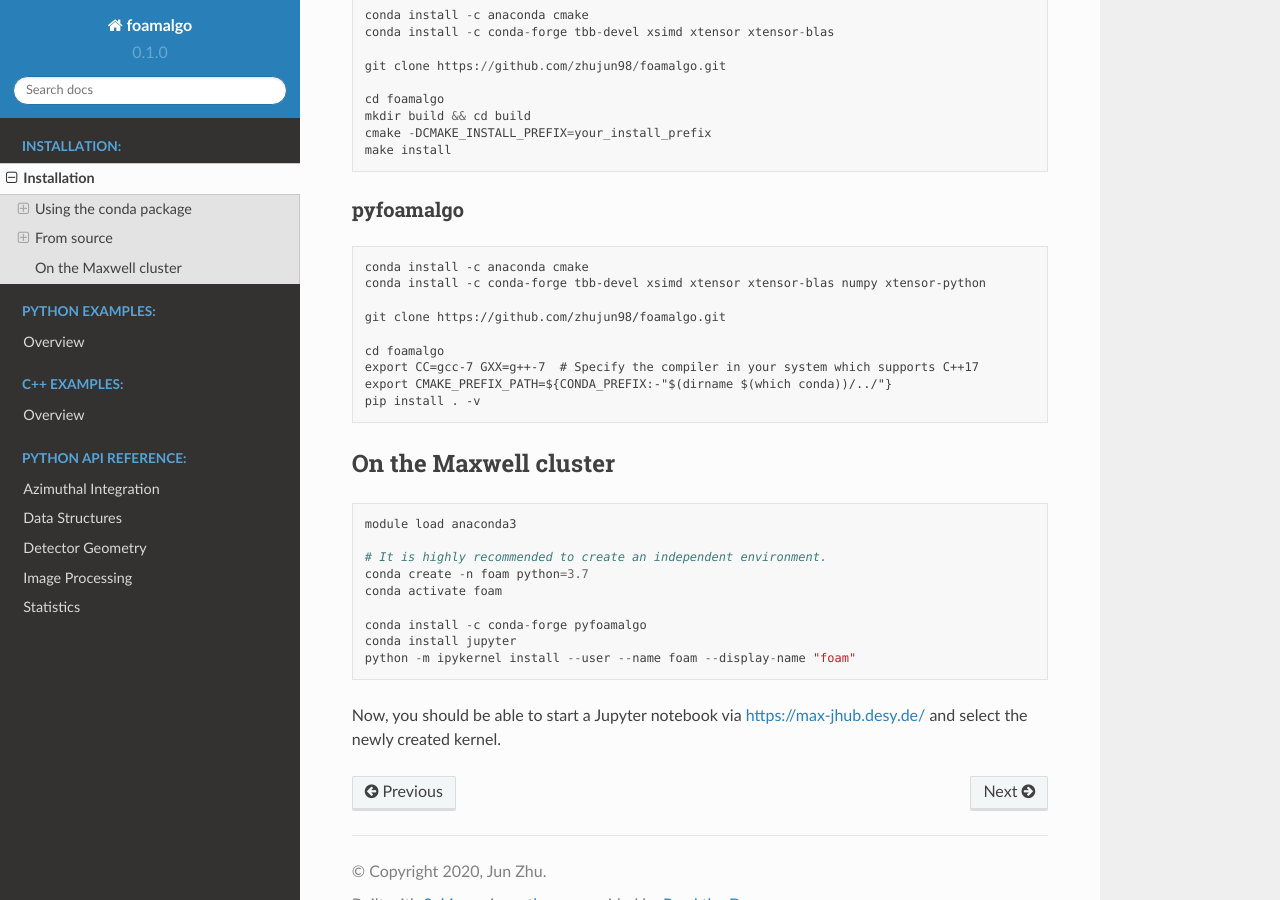
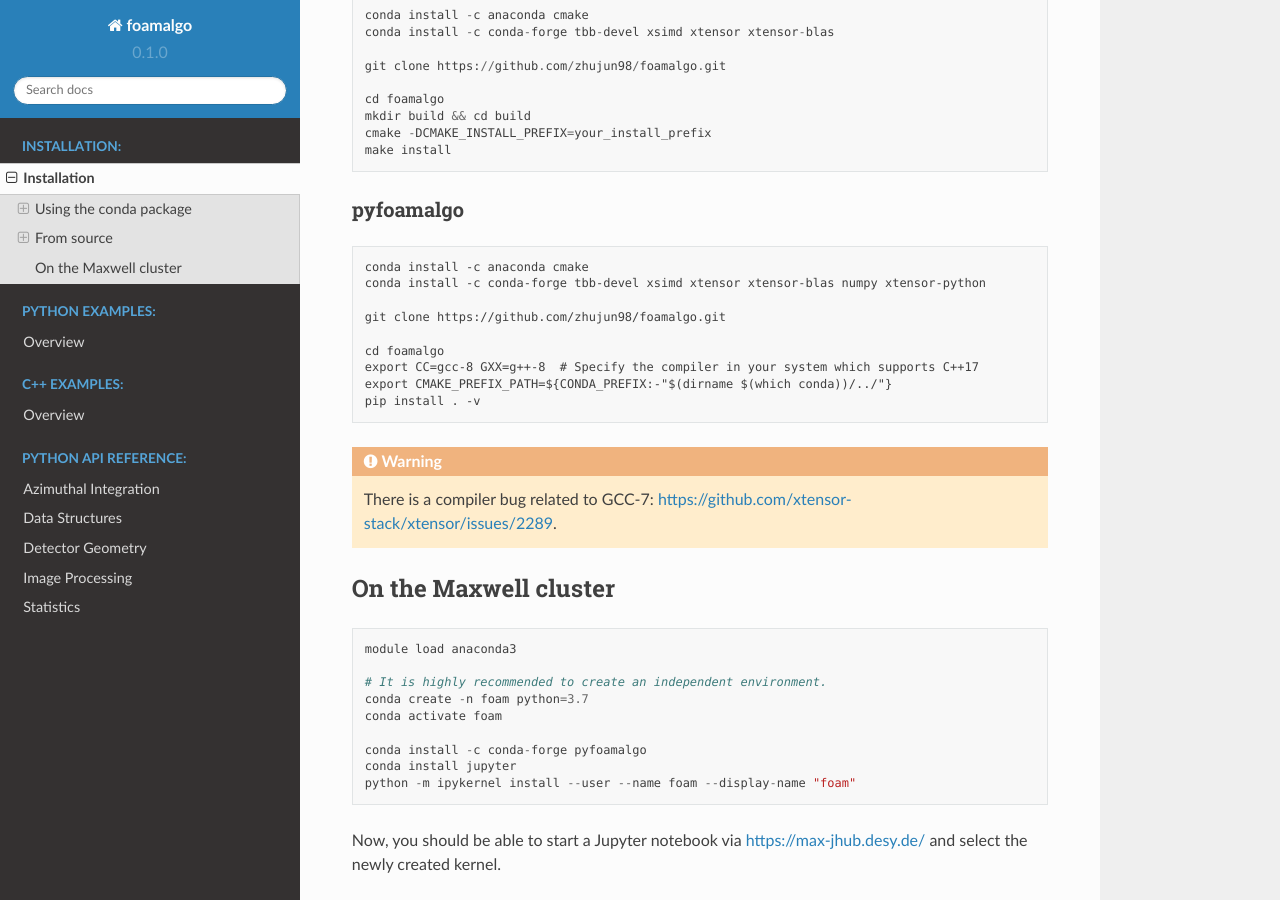
Before and after one commit to zhujun98/foamalgo, a Sphinx documentation site: the page built from docs/source/installation.rst, in a window 1280 px wide and 900 px high, scrolled down 609 px. Built offline with Sphinx 7.4.7 and the Read the Docs theme 2.0.0, drawn with Linux system fonts in a browser that asks for light colours; pages that are not in the unit, such as notebooks, are missing from menus.

Commit message:
Update RTD on installation

```diff
--- a/docs/source/installation.rst
+++ b/docs/source/installation.rst
@@ -50,9 +50,13 @@ pyfoamalgo
     git clone https://github.com/zhujun98/foamalgo.git
 
     cd foamalgo
-    export CC=gcc-7 GXX=g++-7  # Specify the compiler in your system which supports C++17
+    export CC=gcc-8 GXX=g++-8  # Specify the compiler in your system which supports C++17
     export CMAKE_PREFIX_PATH=${CONDA_PREFIX:-"$(dirname $(which conda))/../"}
     pip install . -v
+
+.. warning::
+
+    There is a compiler bug related to GCC-7: https://github.com/xtensor-stack/xtensor/issues/2289.
 
 
 On the Maxwell cluster
```
